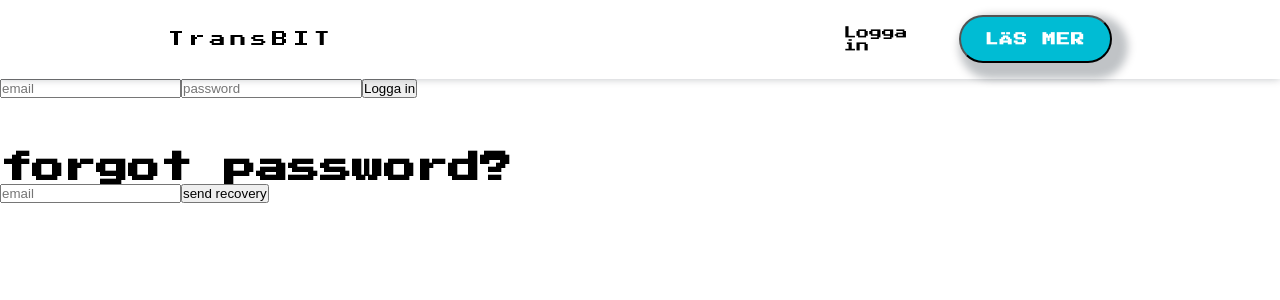
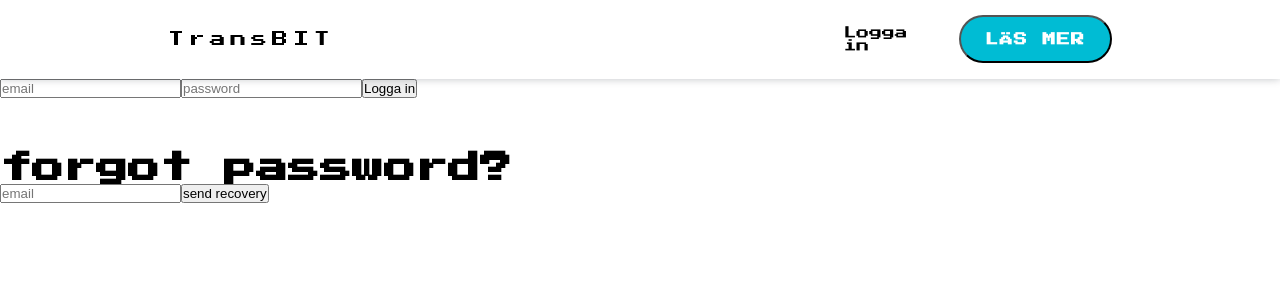
Before and after one commit to ArastoSahbaei/BITup-web, a React (Create React App) app: page /BITup-web/logga-in in a window 1280 px wide. Shown: the top 300 px of the page. Built offline with nearby package versions, Linux system fonts and the light colour scheme.

Commit message:
added hover effect

```diff
--- a/src/components/common/Button.tsx
+++ b/src/components/common/Button.tsx
@@ -52,15 +52,17 @@ const ButtonWrapper = styled.button<IButton>`
 	letter-spacing: 1px;
 	border-radius: 30px;
 	font-weight: bold;
+	transition: 0.4s;
 	cursor: pointer;
-	box-shadow: rgb(4 17 29 / 25%) 8px 8px 8px 8px;
-
+	&:hover {
+		box-shadow: rgb(4 17 29 / 25%) 8px 8px 8px 8px;
+		transition: 0.4s;
+	}
 	${Span} {
 		display: inline-block;
 		position: relative;
 		transition: 0.3s;
 	}
-
 	&:hover ${Span} {
 		padding-right: ${(props) => (props.isLoading ? '0px;' : '20px;')};
 	}
```
